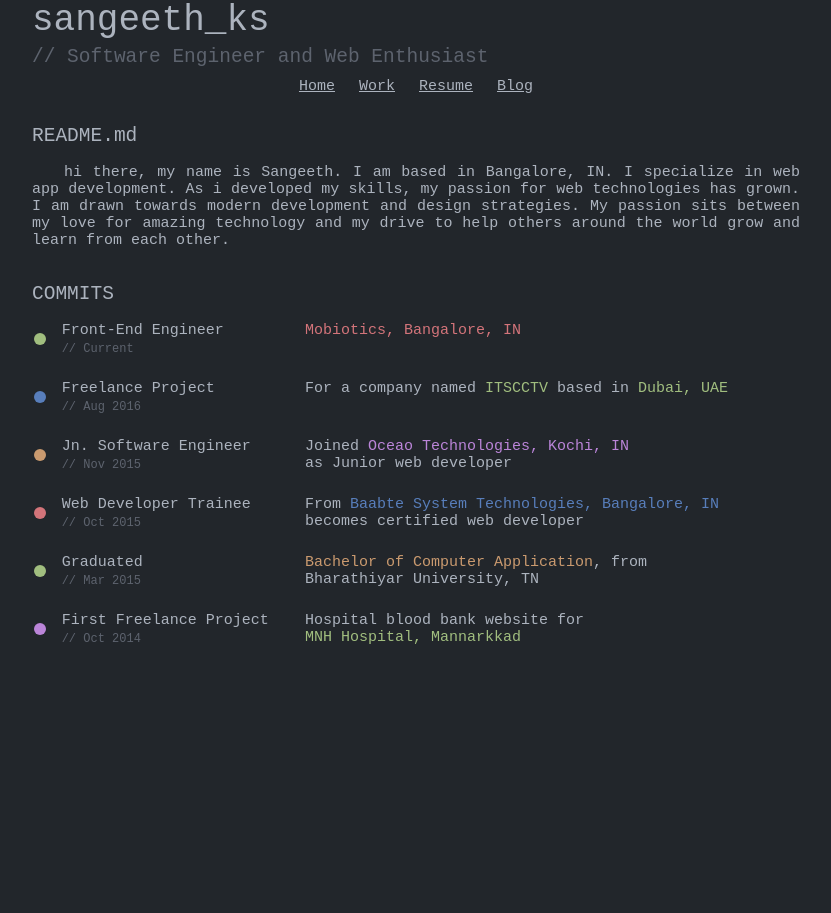
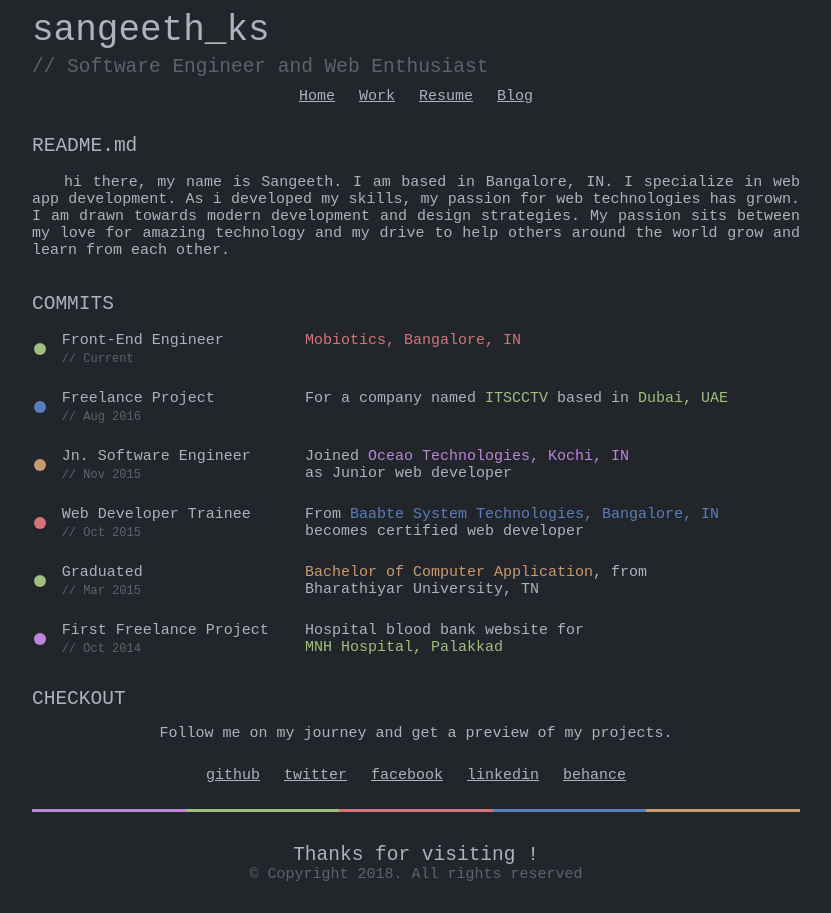
Before and after one commit to Sangeethks/iamsangeeth, a Vue app: page / in a window 1280 px wide. Shown: the whole page, without its empty margins (224-1055 px from the left). Before the commit the page ends 800 px from the top, so only its background shows below. Built offline with nearby package versions, Linux system fonts and the light colour scheme.

Commit message:
Homepage completed

```diff
--- /dev/null
+++ b/src/components/footer/Footer.vue
@@ -0,0 +1,11 @@
+<template lang="html">
+  <div class="ims-footer ims-section">
+    <h5 class="footer-title">Thanks for visiting !</h5>
+    <p class="text-comment">&copy; Copyright {{new Date().getFullYear()}}. All rights reserved</p>
+  </div>
+</template>
+
+<script>
+export default {
+}
+</script>
--- a/src/components/header/Header.vue
+++ b/src/components/header/Header.vue
@@ -1,5 +1,5 @@
 <template lang="html">
-  <div class="ims-header">
+  <div class="ims-header ims-section">
     <h2 class="header-title">sangeeth_ks</h2>
     <h5 class="text-comment">// Software Engineer and Web Enthusiast</h5>
     <div class="ims-nav">
--- a/src/components/home/Checkout.vue
+++ b/src/components/home/Checkout.vue
@@ -0,0 +1,22 @@
+<template lang="html">
+  <div class="ims-checkout">
+    <h5 class="ims-sec-title">CHECKOUT</h5>
+
+    <div class="ims-cht-section">
+      <p>Follow me on my journey and get a preview of my projects.</p>
+
+      <ul>
+        <li><a href="#">github</a></li>
+        <li><a href="#">twitter</a></li>
+        <li><a href="#">facebook</a></li>
+        <li><a href="#">linkedin</a></li>
+        <li><a href="#">behance</a></li>
+      </ul>
+    </div>
+  </div>
+</template>
+
+<script>
+export default {
+}
+</script>
--- a/src/components/home/Commits.vue
+++ b/src/components/home/Commits.vue
@@ -1,5 +1,5 @@
 <template lang="html">
-  <div class="ims-commits">
+  <div class="ims-commits ims-section">
     <h5 class="ims-sec-title">COMMITS</h5>
     <div class="ims-commit-table">
       <table>
@@ -61,7 +61,7 @@
           <td><p>First Freelance Project<span class="ims-cmt-yr">// Oct 2014</span></p></td>
           <td>
             <p>Hospital blood bank website for</p>
-            <p><span class="text-green">MNH Hospital, Mannarkkad</span></p>
+            <p><span class="text-green">MNH Hospital, Palakkad</span></p>
           </td>
         </tr>
 
--- a/src/components/home/Home.vue
+++ b/src/components/home/Home.vue
@@ -3,6 +3,9 @@
     <cmp-header></cmp-header>
     <cmp-readme></cmp-readme>
     <cmp-commits></cmp-commits>
+    <cmp-checkout></cmp-checkout>
+    <cmp-color-seperator></cmp-color-seperator>
+    <cmp-footer></cmp-footer>
   </div>
 </template>
 
@@ -10,12 +13,18 @@
 import Header from '@/components/header/Header.vue'
 const Readme = () => import(/* webpackChunkName: "Readme" */ './Read-me.vue')
 const Commits = () => import(/* webpackChunkName: "Commits" */ './Commits.vue')
+const Checkout = () => import(/* webpackChunkName: "Checkout" */ './Checkout.vue')
+const ColorSeperator = () => import(/* webpackChunkName: "ColorSeperator" */ '@/components/shared/ColorSeperator.vue')
+const Footer = () => import(/* webpackChunkName: "Footer" */ '@/components/footer/Footer.vue')
 
 export default {
   components: {
     'cmp-header': Header,
     'cmp-readme': Readme,
-    'cmp-commits': Commits
+    'cmp-commits': Commits,
+    'cmp-checkout': Checkout,
+    'cmp-color-seperator': ColorSeperator,
+    'cmp-footer': Footer
   }
 }
 </script>
--- /dev/null
+++ b/src/components/shared/ColorSeperator.vue
@@ -0,0 +1,14 @@
+<template lang="html">
+  <div class="ims-color-seperator">
+    <div class="ims-color-sp violet"></div>
+    <div class="ims-color-sp green"></div>
+    <div class="ims-color-sp red"></div>
+    <div class="ims-color-sp blue"></div>
+    <div class="ims-color-sp orange"></div>
+  </div>
+</template>
+
+<script>
+export default {
+}
+</script>
--- a/static/scss/app.scss
+++ b/static/scss/app.scss
@@ -45,10 +45,7 @@ td {
 ul, li {
   list-style: none;
 }
-.ims-sec-title {
-    margin-bottom: 15px;
-}
 
 @import "./modules/grid";
 @import "./modules/typography";
-@import "./modules/media";
+@import "./modules/shared";
--- /dev/null
+++ b/static/scss/footer.scss
@@ -0,0 +1,3 @@
+.ims-footer {
+  text-align: center;
+}
--- a/static/scss/header.scss
+++ b/static/scss/header.scss
@@ -21,5 +21,5 @@
   }
 }
 .ims-header {
-    margin-bottom: 30px;
+    margin-top: 10px;
 }
--- a/static/scss/home.scss
+++ b/static/scss/home.scss
@@ -40,3 +40,23 @@
     padding-right: 10px;
   }
 }
+.ims-cht-section {
+  text-align: center;
+  ul {
+    margin: 25px 0;
+    li {
+      display: inline-block;
+      a {
+        display: block;
+        color: $text-white-color;
+        margin: 0 12px;
+        &:hover {
+          color: $text-comment-color;
+        }
+      }
+    }
+  }
+}
+
+@import "./footer";
+@import "./modules/media";
--- a/static/scss/modules/_media.scss
+++ b/static/scss/modules/_media.scss
@@ -10,6 +10,9 @@ $break-medium: 768px;
   }
   .ims-commit-table table .spacer {
     margin-bottom: 10px;
+  }
+  .ims-cht-section ul li a {
+    margin: 0 5px;
   }
 }
 
--- /dev/null
+++ b/static/scss/modules/_shared.scss
@@ -0,0 +1,32 @@
+@import "./variables";
+
+.ims-sec-title {
+    margin-bottom: 15px;
+}
+.ims-section {
+    margin-bottom: 30px;
+}
+.ims-color-seperator {
+  margin-bottom: 60px;
+  .ims-color-sp {
+    position: relative;
+    float: left;
+    width: 20%;
+    height: 3px;
+    &.violet {
+      background-color: $bg-violet-color;
+    }
+    &.green {
+      background-color: $bg-green-color;
+    }
+    &.red {
+      background-color: $bg-red-color;
+    }
+    &.orange {
+      background-color: $bg-orange-color;
+    }
+    &.blue {
+      background-color: $bg-blue-color;
+    }
+  }
+}
```
